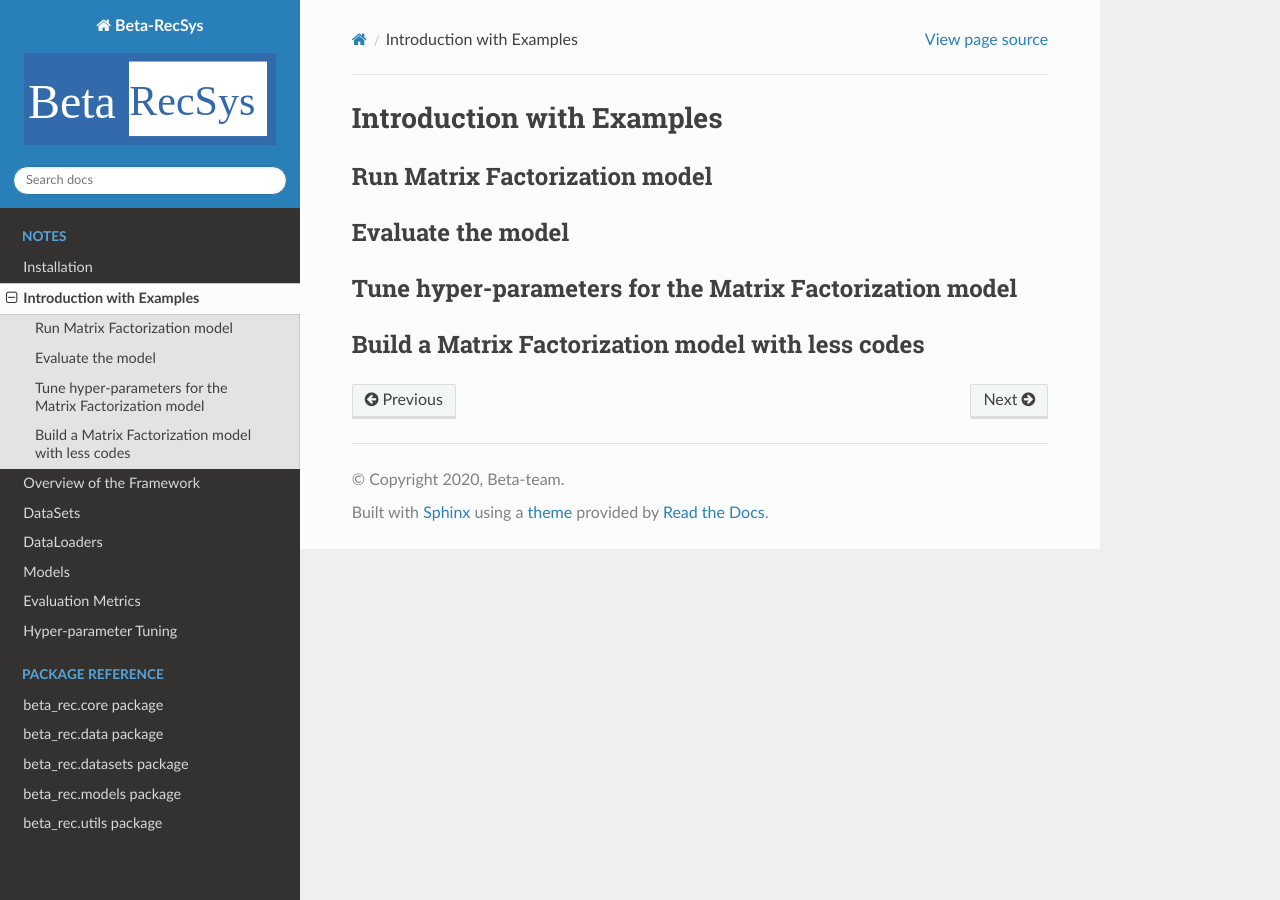
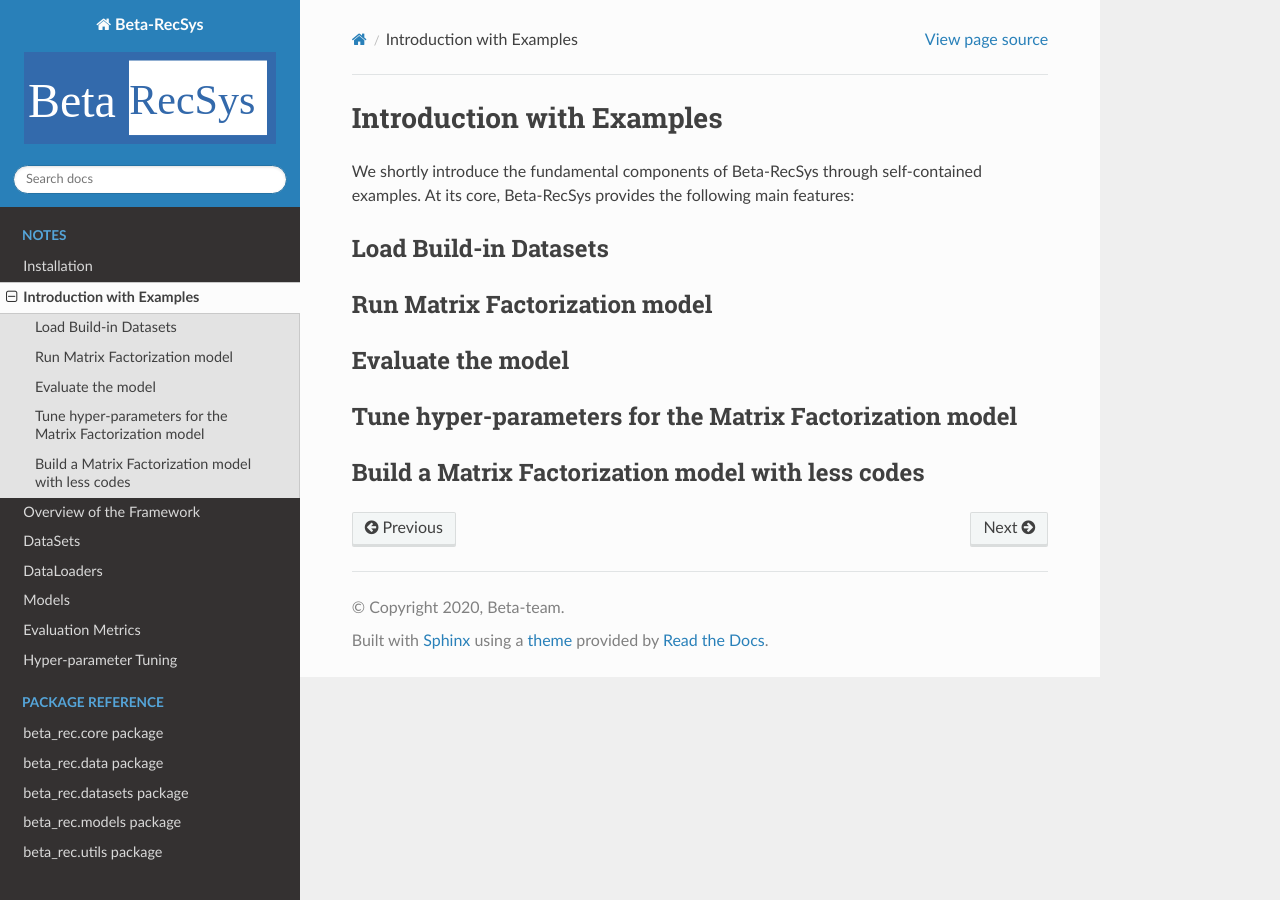
Before and after one commit to beta-team/beta-recsys, a Sphinx documentation site: the page built from docs/notes/introduction.md, in a window 1280 px wide. Built offline with Sphinx 7.4.7 and the Read the Docs theme 2.0.0, drawn with Linux system fonts in a browser that asks for light colours.

```diff
--- a/docs/notes/introduction.md
+++ b/docs/notes/introduction.md
@@ -1,5 +1,8 @@
 # Introduction with Examples
+We shortly introduce the fundamental components of Beta-RecSys through self-contained examples.
+At its core, Beta-RecSys provides the following main features:
 
+## Load Build-in Datasets
 
 ## Run Matrix Factorization model
 
```
Also changed, not shown: 1 other file.
